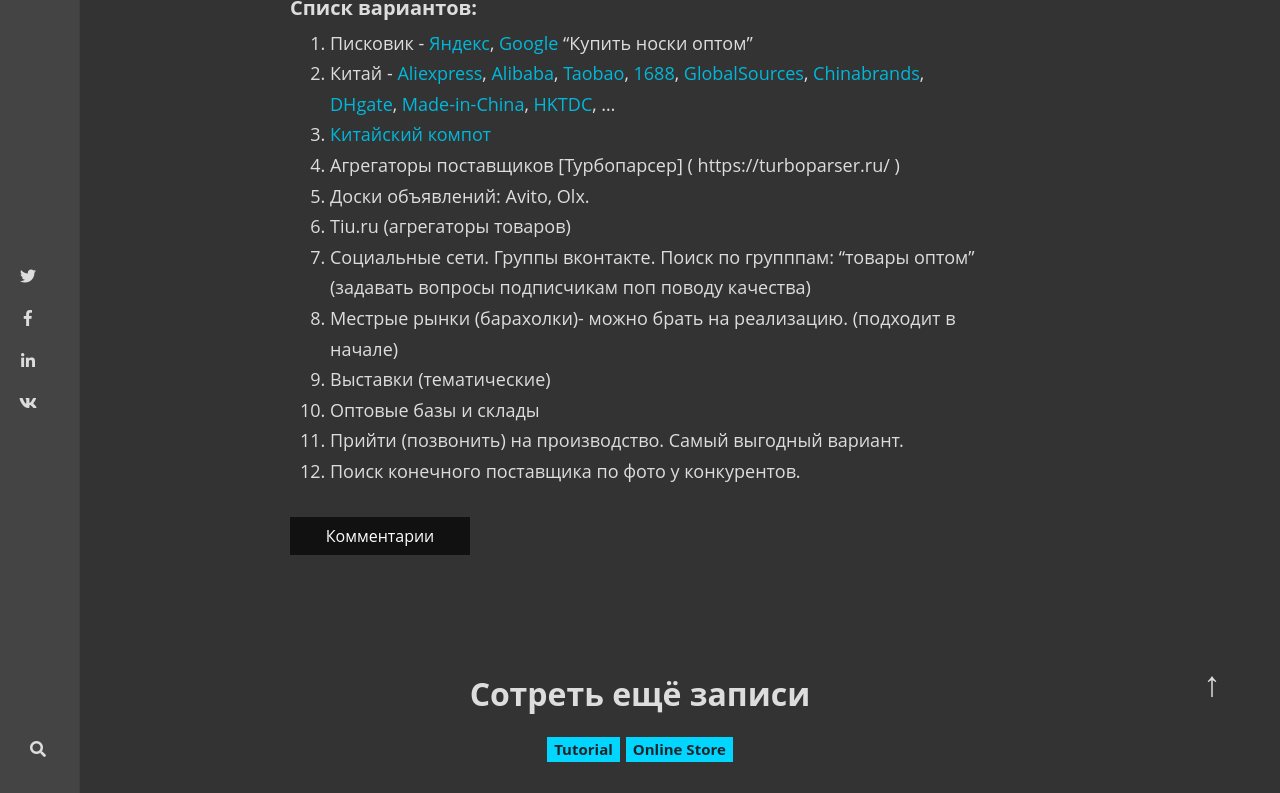
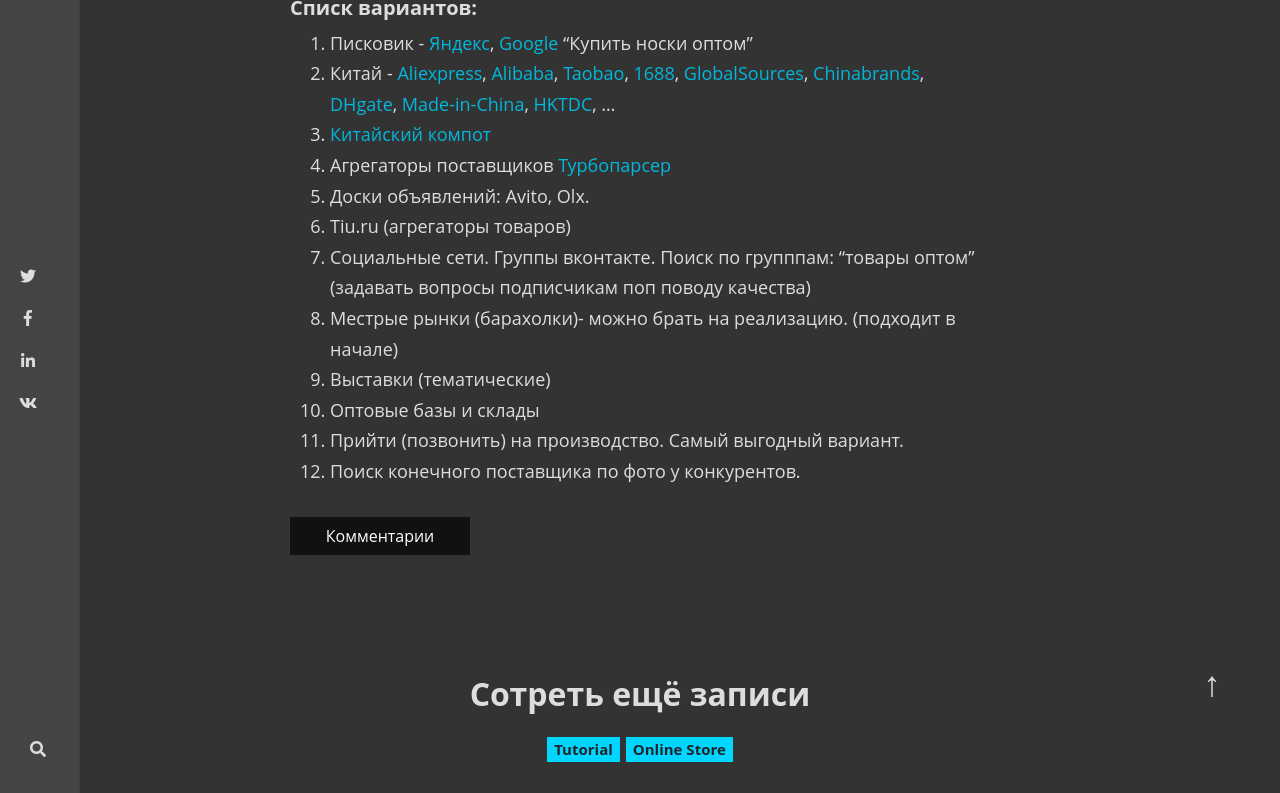
Before and after one commit to DenisLevadny/denislevadny.github.io, a Jekyll site: the page built from _posts/2020-07-01-supplier-of-goods.md, in a window 1280 px wide and 900 px high, scrolled down 1486 px, cut to the strip 107-900 px from the top of the window. Built offline with Jekyll 4.4.1, drawn with Linux system fonts in a browser that asks for light colours; nearby versions of some CDN libraries; comment, search, counter and statistics services are not loaded; some of the changed lines change nothing that is shown.

Commit message:
Update 2020-07-01-supplier-of-goods.md

```diff
--- a/_posts/2020-07-01-supplier-of-goods.md
+++ b/_posts/2020-07-01-supplier-of-goods.md
@@ -20,9 +20,9 @@
 ##### Списк вариантов:
 
 1. Писковик - [Яндекс]( https://yandex.ua/ ), [Google]( https://www.google.com/ ) "Купить носки оптом"
-2. Китай - [Aliexpress]( https://Aliexpress.com/ ), [Alibaba]( https://Alibaba.com/ ), [Taobao]( https://Taobao.com/ ), [1688]( https://1688.com/ ), [GlobalSources]( https://GlobalSources.com/ ), [Chinabrands]( https://Chinabrands.com/ ), [DHgate]( https://DHgate.com/ ), [Made-in-China]( https://Made-in-China.com/ ), [HKTDC]( https://HKTDC.com/ ), ...
+2. Китай - [Aliexpress]( https://Aliexpress.com/ ), [Alibaba]( https://Alibaba.com/ ), [Taobao]( https://Taobao.com/ ), [1688]( https://1688.com/ ), [GlobalSources]( https://GlobalSources.com/ ), [Chinabrands]( https://Chinabrands.com/ ), [DHgate]( https://DHgate.com/ ), [Made-in-China]( https://www.made-in-china.com/ ), [HKTDC]( https://www.hktdc.com/ ), ...
 3. [Китайский компот]( https://sinocom.ru/ )
-4. Агрегаторы поставщиков [Турбопарсер] ( https://turboparser.ru/ )
+4. Агрегаторы поставщиков [Турбопарсер]( https://turboparser.ru/ )
 5. Доски объявлений: Avito, Olx.
 6. Tiu.ru (агрегаторы товаров)
 7. Социальные сети. Группы вконтакте. Поиск по групппам: "товары оптом" (задавать вопросы подписчикам поп поводу качества)
```
